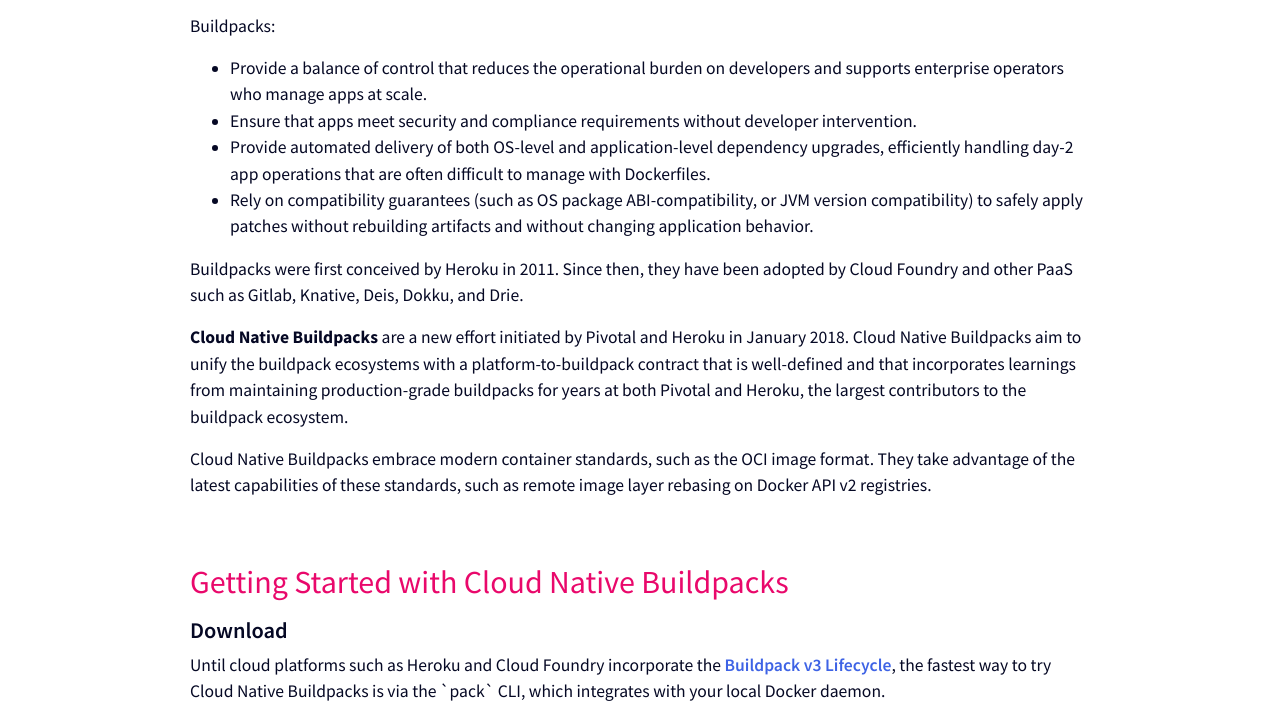
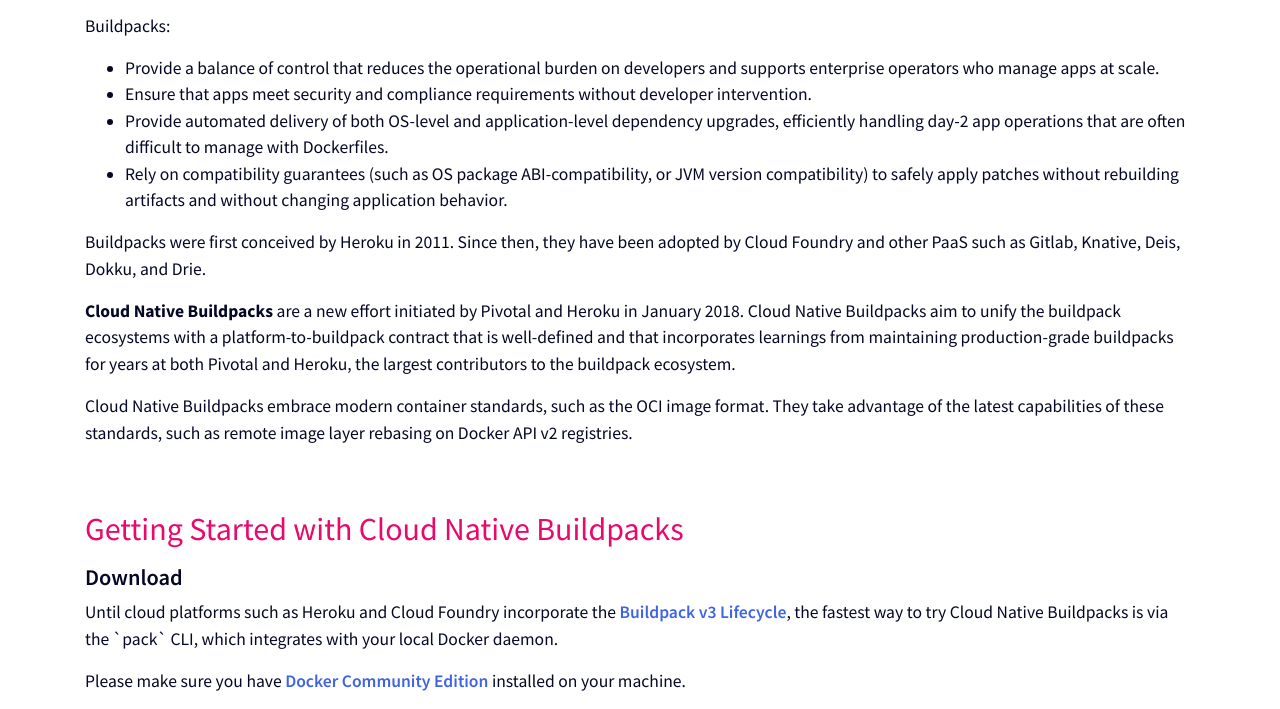
Before and after one commit to buildpacks/website, a website: page index.html in a window 1280 px wide. Shown: the part 349-1058 px from the top of the page. Drawn offline with nearby package versions, Linux system fonts and the light colour scheme.

```diff
--- a/main.css
+++ b/main.css
@@ -10,7 +10,7 @@
 }
 
 .container {
-  max-width: 930px;
+  /* max-width: 930px; */
 }
 
 header {
```
Also changed, not shown: package.json (added, +14 -0 lines), README.md, 2 other files.
